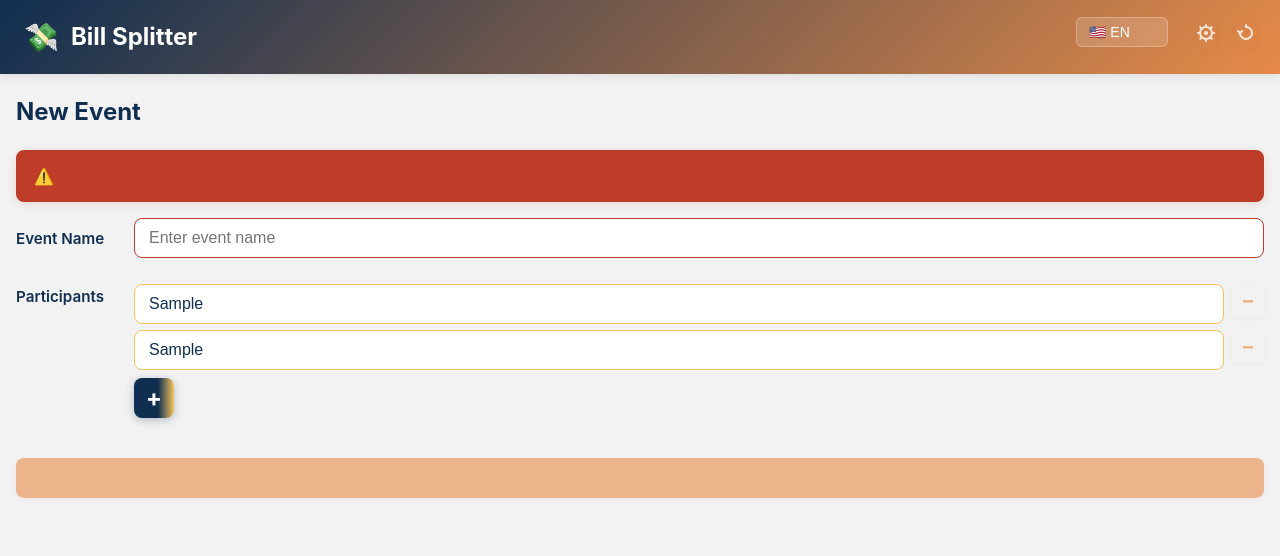
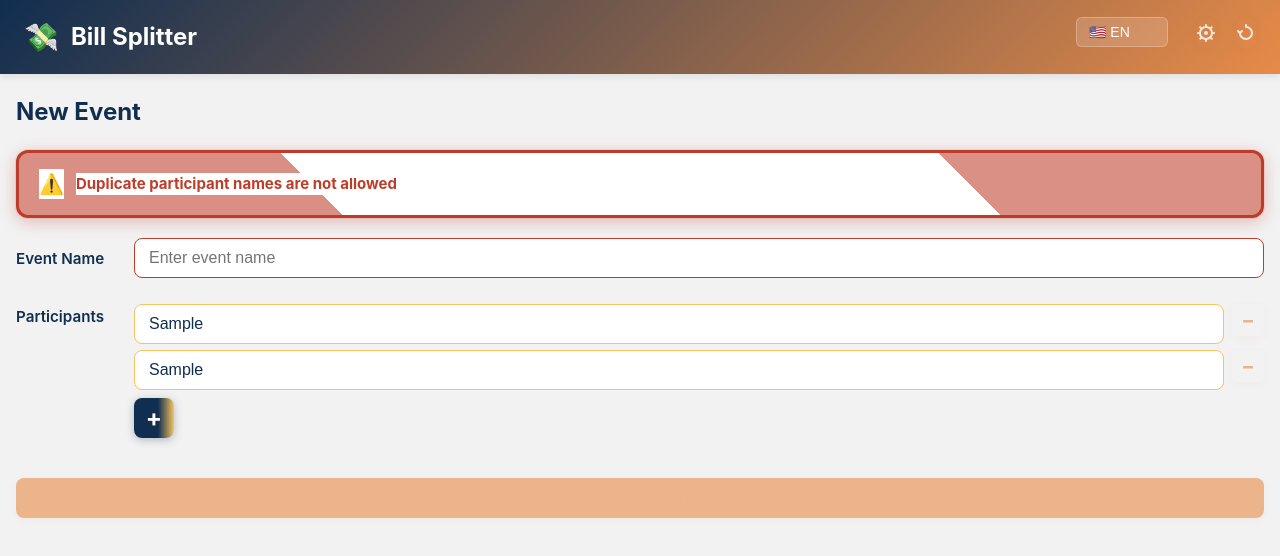
Before and after one commit to phdwight/workspace, a React (Vite) app in the folder frontend/: page /#/ in a window 1280 px wide. Both pictures are taken after typing "Sample", "Sample" into the empty fields and a click on the button "Add Participant". Shown: the top 556 px of the page. Built offline with nearby package versions, Linux system fonts and the light colour scheme.

Commit message:
feat: Enhance error message styling for improved visibility and emphasis in EventCreation component (#40)

```diff
--- a/frontend/src/App.css
+++ b/frontend/src/App.css
@@ -1028,23 +1028,55 @@ select:focus-visible {
 
 /* Message Components - Error, Success, Warning */
 .error-message {
-  padding: 12px 16px;
-  margin-bottom: 16px;
-  background-color: var(--error-bg, #fef2f2);
-  border: 2px solid var(--error-border, #BE3D2A);
-  border-radius: 8px;
+  padding: 16px 20px;
+  margin-bottom: 20px;
+  background-color: #ffffff;
+  border: 3px solid var(--error-border, #BE3D2A);
+  border-radius: 12px;
   color: var(--error-text, #BE3D2A);
-  font-size: 14px;
-  font-weight: 600;
-  box-shadow: 0 2px 8px rgba(190, 61, 42, 0.15);
+  font-size: 15px;
+  font-weight: 700;
+  box-shadow: 0 4px 16px rgba(190, 61, 42, 0.25);
   display: flex;
   align-items: center;
-  gap: 8px;
+  gap: 12px;
+  position: relative;
+  border-left: 6px solid var(--error-border, #BE3D2A);
+}
+
+.error-message::before {
+  content: '';
+  position: absolute;
+  top: -3px;
+  left: -3px;
+  right: -3px;
+  bottom: -3px;
+  background: linear-gradient(45deg,
+    var(--error-border, #BE3D2A),
+    var(--error-border, #BE3D2A) 25%,
+    transparent 25%,
+    transparent 75%,
+    var(--error-border, #BE3D2A) 75%);
+  border-radius: 15px;
+  z-index: -1;
+  animation: errorPulse 2s ease-in-out infinite;
+}
+
+@keyframes errorPulse {
+  0%, 100% { opacity: 0.3; }
+  50% { opacity: 0.6; }
 }
 
 .error-message .error-icon {
-  font-size: 16px;
+  font-size: 20px;
   flex-shrink: 0;
+  animation: errorShake 0.5s ease-in-out;
+}
+
+@keyframes errorShake {
+  0%, 100% { transform: translateX(0); }
+  25% { transform: translateX(-2px); }
+  75% { transform: translateX(2px); }
 }
 
 .success-message {
@@ -1082,15 +1114,25 @@ select:focus-visible {
   .error-message,
   .success-message,
   .warning-message {
-    border-width: 3px;
+    border-width: 4px;
     box-shadow: none;
-    font-weight: 700;
+    font-weight: 900;
+    font-size: 16px;
   }
 
   .error-message {
     background-color: #ffffff;
     color: #000000;
     border-color: #BE3D2A;
+    border-left-width: 8px;
+  }
+
+  .error-message::before {
+    display: none;
+  }
+
+  .error-message .error-icon {
+    animation: none;
   }
 
   .success-message {
--- a/frontend/src/components/EventCreation/EventCreation.tsx
+++ b/frontend/src/components/EventCreation/EventCreation.tsx
@@ -231,7 +231,22 @@ export const EventCreation: React.FC<EventCreationProps> = ({ i18n, onEventCreat
       <h2>{i18n.eventCreation.title}</h2>
       <form onSubmit={handleSubmit} className="event-form">
         {error && (
-          <div className="error-message" role="alert" id="error-message">
+          <div
+            className="error-message"
+            role="alert"
+            id="error-message"
+            style={{
+              // Extra emphasis styles to ensure visibility
+              backgroundColor: '#ffffff',
+              border: '3px solid #BE3D2A',
+              color: '#BE3D2A',
+              fontWeight: '700',
+              fontSize: '15px',
+              boxShadow: '0 4px 16px rgba(190, 61, 42, 0.3), 0 0 0 1px rgba(190, 61, 42, 0.1)',
+              zIndex: 10,
+              position: 'relative'
+            }}
+          >
             <span role="img" aria-label="Error" className="error-icon">⚠️</span>
             <span>{error}</span>
           </div>
```
